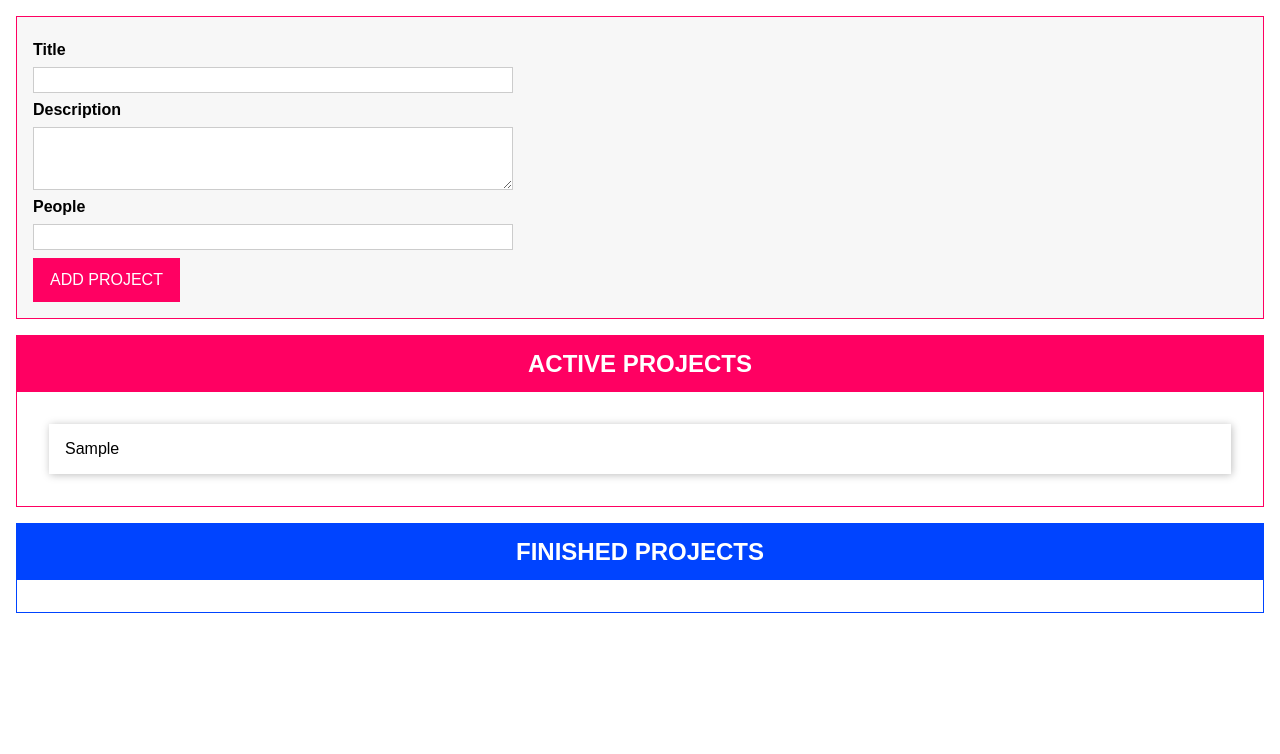
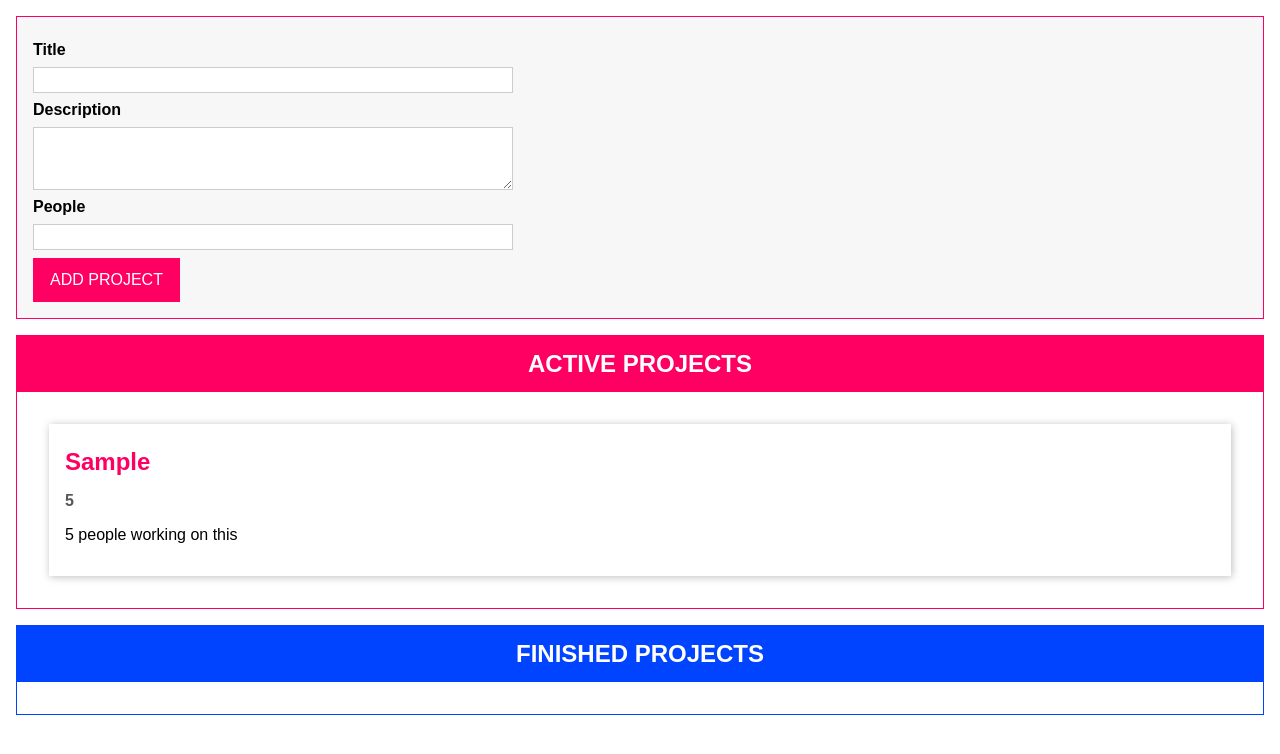
Before and after one commit to FrantzCFelix/drag-and-drop-ts, a website with bundled scripts: page index.html in a window 1280 px wide. Both pictures are taken after typing "Sample", "Sample", "5" into the empty fields and a click on the button "ADD PROJECT". Built offline with nearby package versions, Linux system fonts and the light colour scheme.

Commit message:
Made a projectItem class to make each list element in my unordered list an object that can render it's own content and place itself on the DOM. This class extends from ComponentBase and has a getter which returns a string based on number of people in each project item.

```diff
--- a/index.html
+++ b/index.html
@@ -28,7 +28,11 @@
       </form>
     </template>
     <template id="single-project">
-      <li></li>
+      <li>
+        <h2></h2>
+        <h3></h3>
+        <p></p>
+      </li>
     </template>
     <template id="project-list">
       <section class="projects">
--- a/src/app.ts
+++ b/src/app.ts
@@ -134,9 +134,33 @@ class singleProject implements Project {
 }
 
 /**Project Item */
-// class projectItem {
+class projectItem extends ComponentBase<HTMLUListElement,HTMLLIElement> {
+    //private project: Project
 
-// }
+    get persons(){
+        if(this.project.people === 1){
+            return '1 person'
+        }
+        else{
+            return `${this.project.people} people`
+        }
+    }
+    constructor(hostId: string, private project: Project){
+    super('single-project',hostId, false, project.id);
+    this.project=project;
+
+    this.configure();
+    this.renderContent();
+}
+configure() {
+
+}
+renderContent() {
+this.element.querySelector('h2')!.textContent = this.project.title;
+this.element.querySelector('h3')!.textContent = this.project.people.toString();
+this.element.querySelector('p')!.textContent = `${this.persons} working on this`;
+}
+}
 /*ProjectList Class*/
 class ProjectList extends ComponentBase<HTMLDivElement, HTMLElement> {
     assignedProjects: Project[];
@@ -169,12 +193,15 @@ class ProjectList extends ComponentBase<HTMLDivElement, HTMLElement> {
     private renderProjects() {
         const ulistEl = document.getElementById(`${this.type}-projects-list`)! as HTMLUListElement;
         ulistEl.innerHTML = '';
-        for (const projectItem of this.assignedProjects) {
-            const listItem = document.createElement('li');
-            listItem.textContent = projectItem.title;
-            //console.log(listItem);
+        for (const prjtItem of this.assignedProjects) {
+            new projectItem(this.element.querySelector('ul')!.id, prjtItem)
 
-            ulistEl.appendChild(listItem);
+
+            // const listItem = document.createElement('li');
+            // listItem.textContent = projectItem.title;
+            // //console.log(listItem);
+
+            // ulistEl.appendChild(listItem);
         }
     }
 }
```
